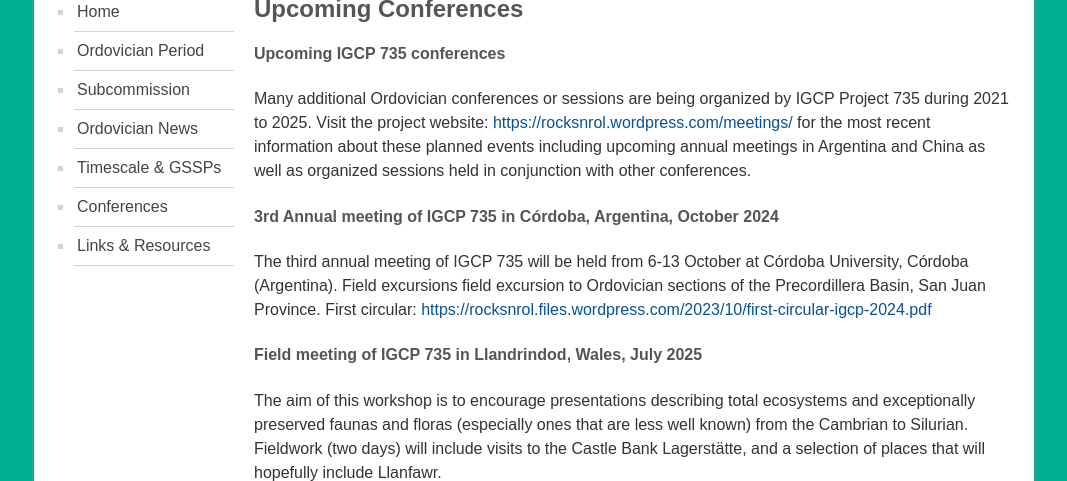
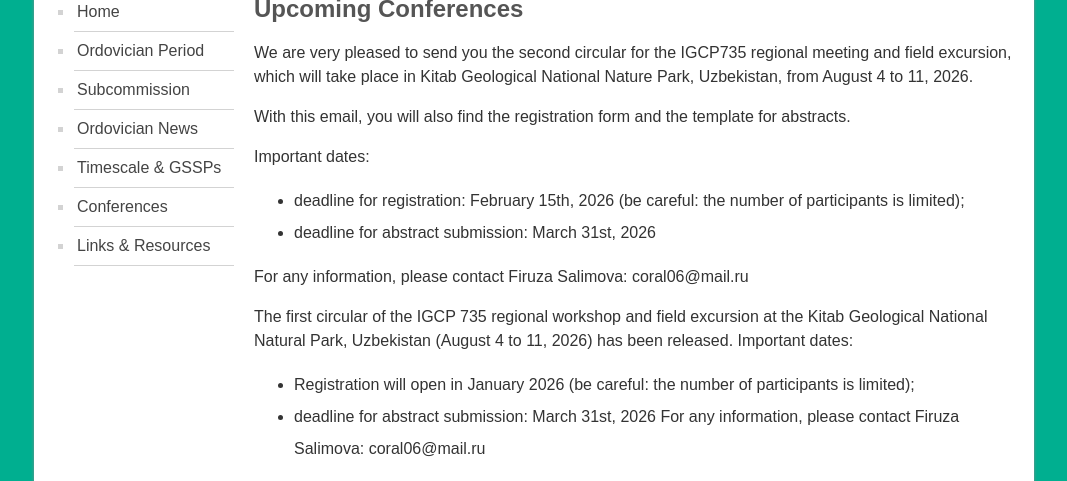
Before and after one commit to whwangChina/subcommission-ordovician, a Jekyll site: the page built from pages/conference.md, in a window 1280 px wide and 1400 px high, scrolled down 211 px. Shown: the part 216-697 px from the top of the window, without its empty margins (106-1173 px from the left). Built offline with Jekyll 4.4.1, drawn with Linux system fonts in a browser that asks for light colours; some of the changed text lies outside the part shown; grey boxes are pictures that could not be loaded.

Commit message:
Update conference.md

```diff
--- a/pages/conference.md
+++ b/pages/conference.md
@@ -4,6 +4,25 @@ title: "Conferences"
 permalink: /conferences
 ---
 ## Upcoming Conferences
+
+We are very pleased to send you the second circular for the IGCP735 regional meeting and field excursion, which will take place in Kitab Geological National Nature Park, Uzbekistan, from August 4 to 11, 2026.
+
+With this email, you will also find the registration form and the template for abstracts.
+
+Important dates:
+* deadline for registration: February 15th, 2026 (be careful: the number of participants is limited);
+* deadline for abstract submission: March 31st, 2026
+
+For any information, please contact Firuza Salimova: coral06@mail.ru
+
+The first circular of the IGCP 735 regional workshop and field excursion at the Kitab Geological National Natural Park, Uzbekistan (August 4  to 11, 2026) has been released.
+ Important dates:
+* Registration will open in January 2026 (be careful: the number of participants is limited);
+* deadline for abstract submission: March 31st, 2026
+ For any information, please contact Firuza Salimova: coral06@mail.ru
+
+<img width="468" height="239" alt="image" src="https://github.com/user-attachments/assets/9bdbd563-3653-4893-9d06-3bee4b0bc399" />
+
 
 #### Upcoming IGCP 735 conferences
 
@@ -20,6 +39,11 @@ The aim of this workshop is to encourage presentations describing total ecosyste
 ---
 
 ## Past Conferences
+
+From 17th to 21st October, the 2025 Annual Meeting of IGCP Project 735 convened at Central South University in Changsha, China. Approximately 70 participants attended. The programme featured 35 oral presentations, 21 poster displays, and one workshop. The conference also included a one-day field trip during the meeting and a five-day post-conference field excursion. Three students received the Best Oral Presentation award, and one student received the Best Poster Presentation award.
+
+The IGCP735 regional meeting was held in Camaret (Brittany, France) between the 21st and 23rd September 2025. The meeting report, the agenda of the meeting and a compilation of the meeting’s abstracts (talks and posters) is available here: https://www.assopaleo.fr/medias/files/apf-nume-ro-spe-cial-3.pdf
+<img width="415" height="534" alt="image" src="https://github.com/user-attachments/assets/a7458d32-b5d3-4da6-9c73-3e376c3f574a" />
 
 #### STRATI, 4th International Congress on Stratigraphy, Lille, France, July 2023
 
```
